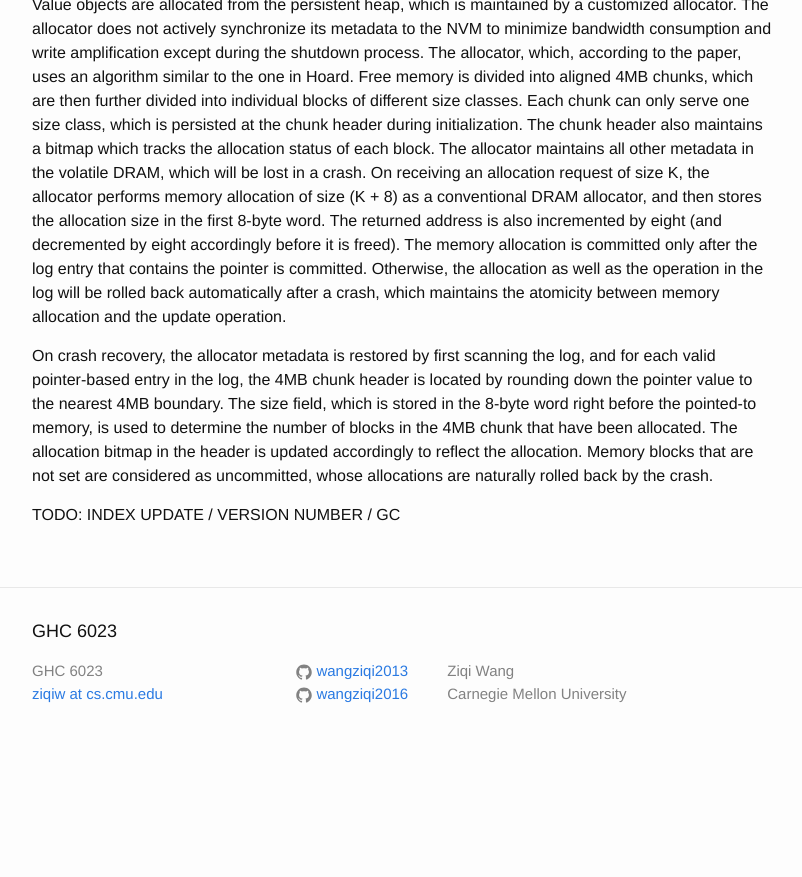
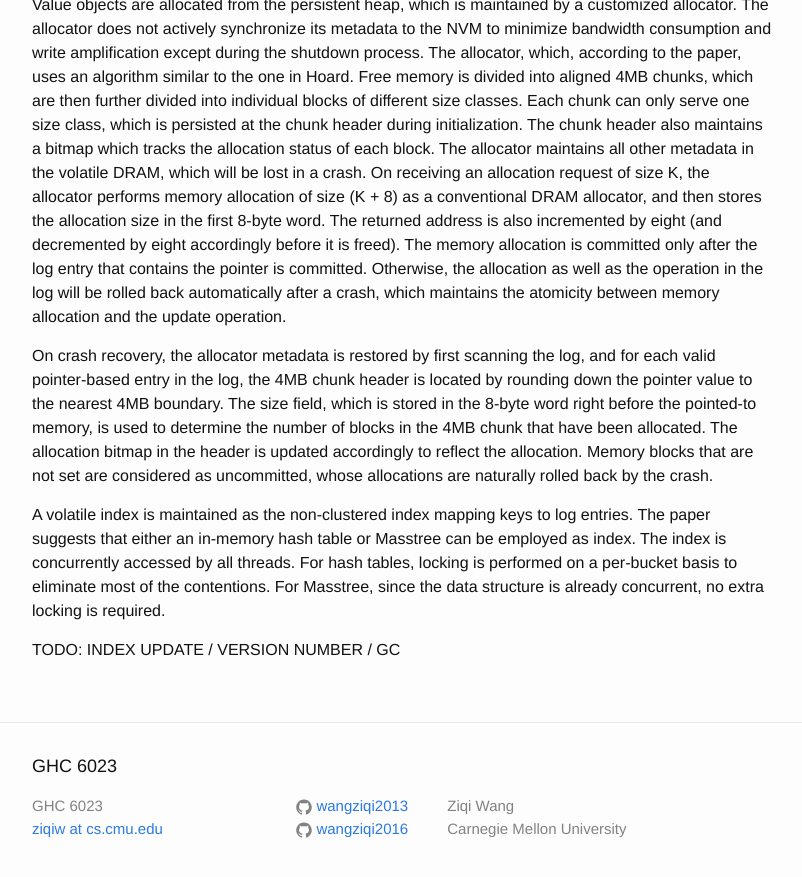
Before and after one commit to wangziqi2013/wangziqi2013.github.io, a Jekyll site: the page built from _posts/2020-07-25-flatstore.markdown, in a window 1280 px wide and 900 px high, scrolled down 2341 px. Shown: the top 877 px of the window, without its empty margins (238-1040 px from the left). Built offline with Jekyll 4.4.1, drawn with Linux system fonts in a browser that asks for light colours; before the commit the page ends 3106 px from its top, so only the background shows below that.

Commit message:
Adding locking

```diff
--- a/_posts/2020-07-25-flatstore.markdown
+++ b/_posts/2020-07-25-flatstore.markdown
@@ -106,4 +106,9 @@ in the 4MB chunk that have been allocated. The allocation bitmap in the header i
 allocation. Memory blocks that are not set are considered as uncommitted, whose allocations are naturally rolled back
 by the crash.
 
+A volatile index is maintained as the non-clustered index mapping keys to log entries. The paper suggests that either
+an in-memory hash table or Masstree can be employed as index. The index is concurrently accessed by all threads.
+For hash tables, locking is performed on a per-bucket basis to eliminate most of the contentions. For Masstree,
+since the data structure is already concurrent, no extra locking is required.
+
 TODO: INDEX UPDATE / VERSION NUMBER / GC
```
